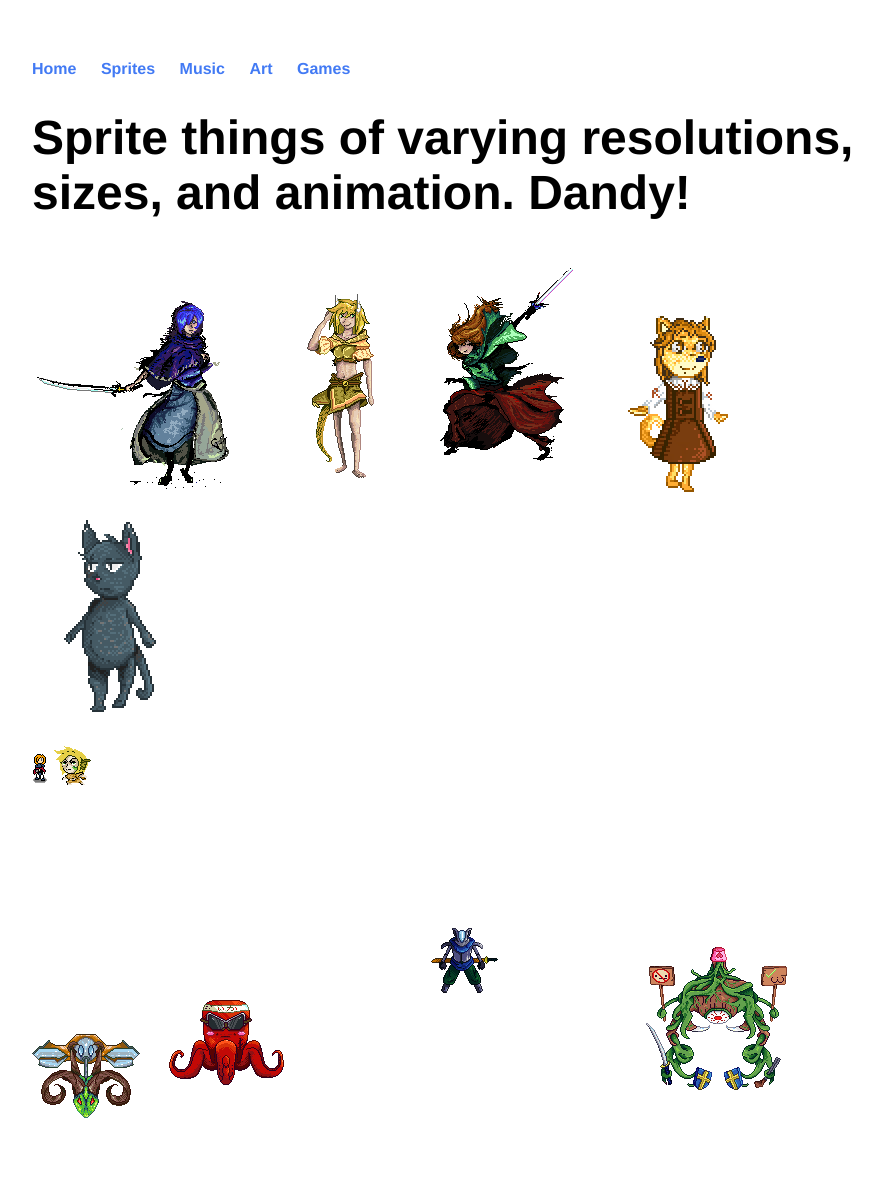
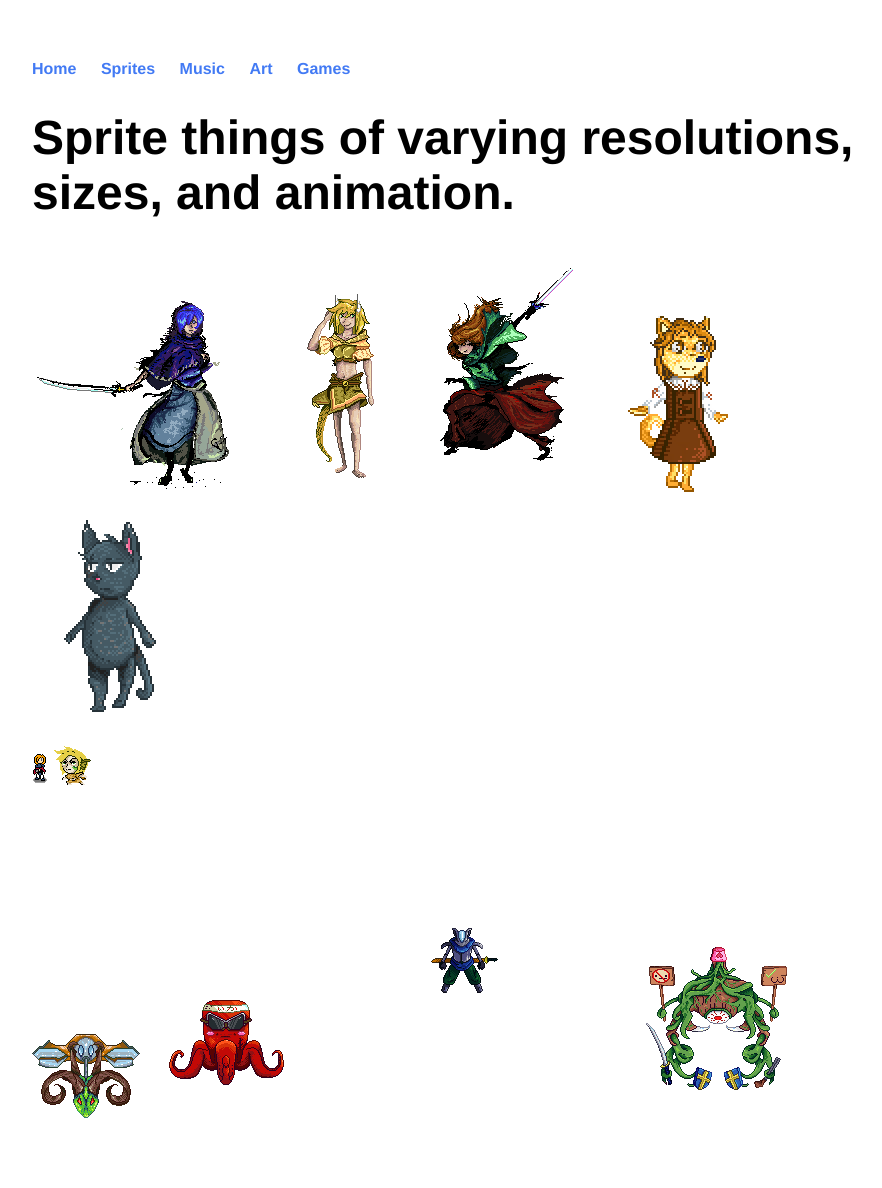
Before and after one commit to KarmicName/KarmicName.github.io, a Jekyll site: the page built from sprite/index.html, in a window 1280 px wide. Shown: the whole page, without its empty margins (160-1042 px from the left). Built offline with Jekyll 4.4.1, drawn with Linux system fonts in a browser that asks for light colours.

Commit message:
Update index.html

```diff
--- a/sprite/index.html
+++ b/sprite/index.html
@@ -3,7 +3,7 @@ layout : branch
 title : Mitsu's Spritework
 ---
 
-<h1> Sprite things of varying resolutions, sizes, and animation. Dandy! </h1>
+<h1> Sprite things of varying resolutions, sizes, and animation.</h1>
 <p>
 <img src="/assets/DSAlana.png" alt="testing" class="inline"/>
 
```
